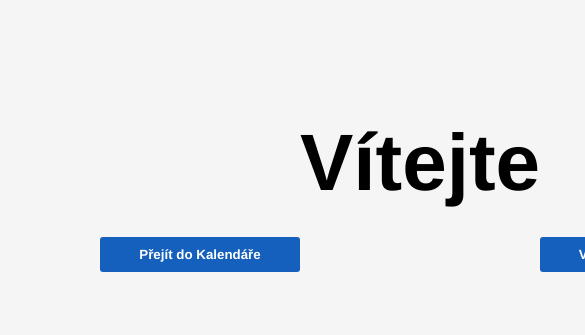
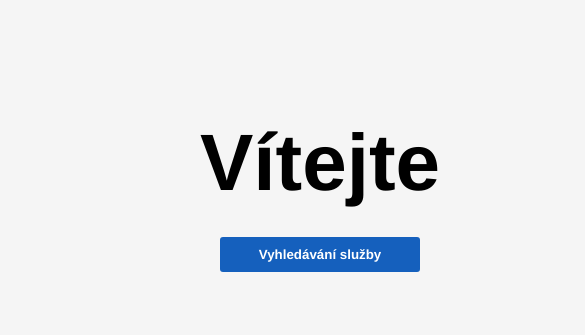
Before and after one commit to icycoba/ITU21, a website: page html/welcome.html in a window 390 px wide. Shown: the part 78-413 px from the top of the page, 585 px wide, since content can reach past the window. Drawn offline with Linux system fonts and the light colour scheme.

Commit message:
úprava welcome page

```diff
--- a/css/welcome.css
+++ b/css/welcome.css
@@ -7,8 +7,8 @@
 .welcomeCont{
     display: grid;
     grid-template-columns: repeat(5, 1fr);
-    grid-template-rows: repeat(8, 1fr);
-    max-height: fit-content;
+    grid-template-rows: repeat(4, 1fr);
+
 }
 .welcomeCont h3{
     grid-column: 2;
@@ -24,18 +24,6 @@
     grid-column: 3 / span 4;
     grid-row: 1 / span 4;
     justify-self: center;
-}
-
-.welcomeCont #button1{
-    grid-column: 2;
-    grid-row: 3;
-    justify-self: center;
-    background-color: #1560bd;
-    width: 200px;
-    height: 35px;
-    border-radius: 3px;
-    border:none;
-    cursor: pointer;
 }
 
 .welcomeCont #button2{
@@ -67,14 +55,9 @@
         font-size: 80px;
     }
 
-    .welcomeCont #button1 {
-        grid-column: 2;
-        grid-row: 3;
-        justify-self: center;
-    }
 
     .welcomeCont #button2 {
-        grid-column: 4;
+        grid-column: 3;
         grid-row: 3;
         justify-self: center;
     }
--- a/html/welcome.html
+++ b/html/welcome.html
@@ -30,9 +30,6 @@
             <div class="welcomeCont">
                 <img src="../images/logo.png" id="welcomeImg">
                 <h3>Vítejte</h3>
-                <button id="button1">
-                    <a href="main_page.html" id="cal">Přejít do Kalendáře</a>
-                </button>
                 <button id="button2">
                     <a href="search-post.html" id="search">Vyhledávání služby</a>
                 </button>
```
